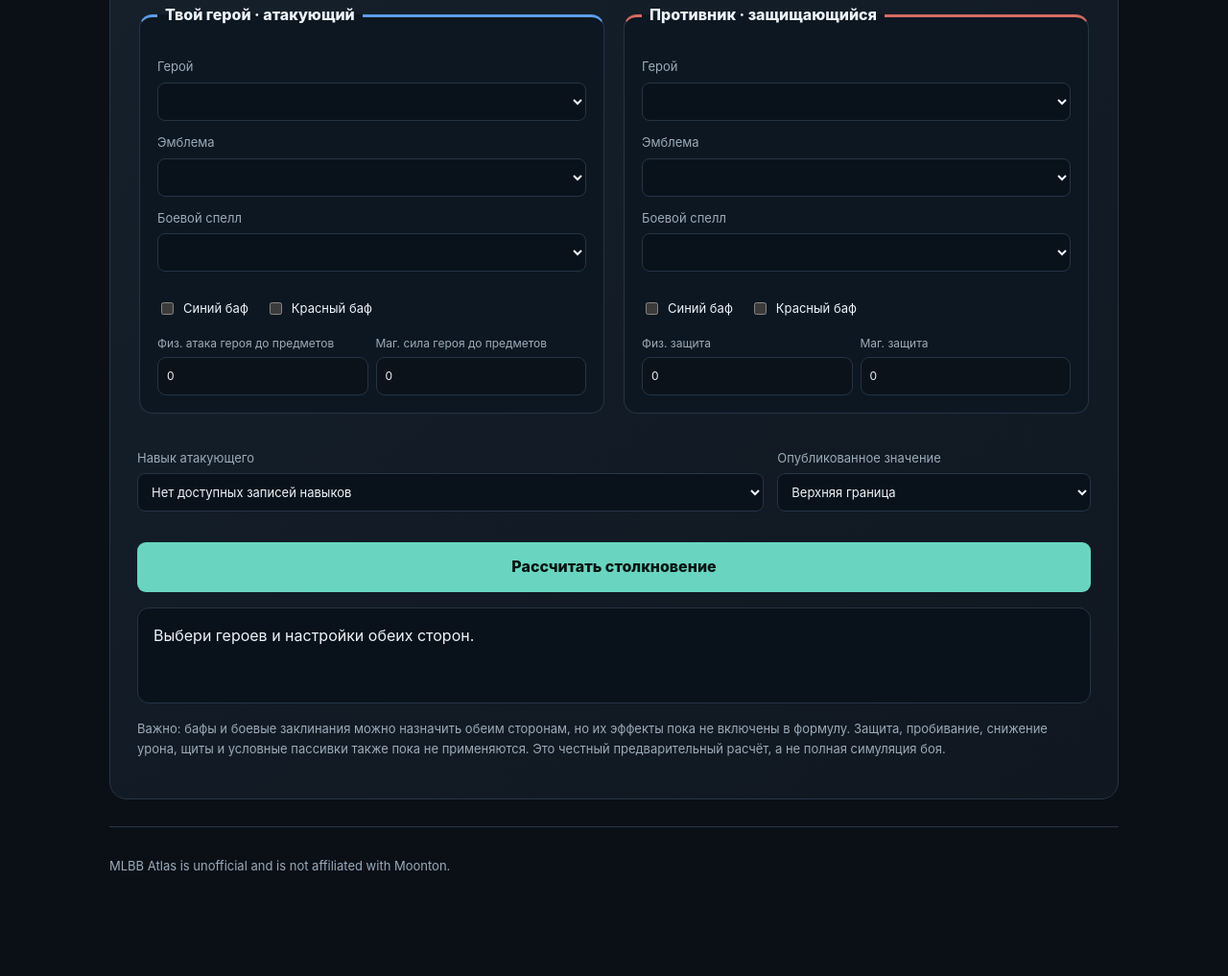
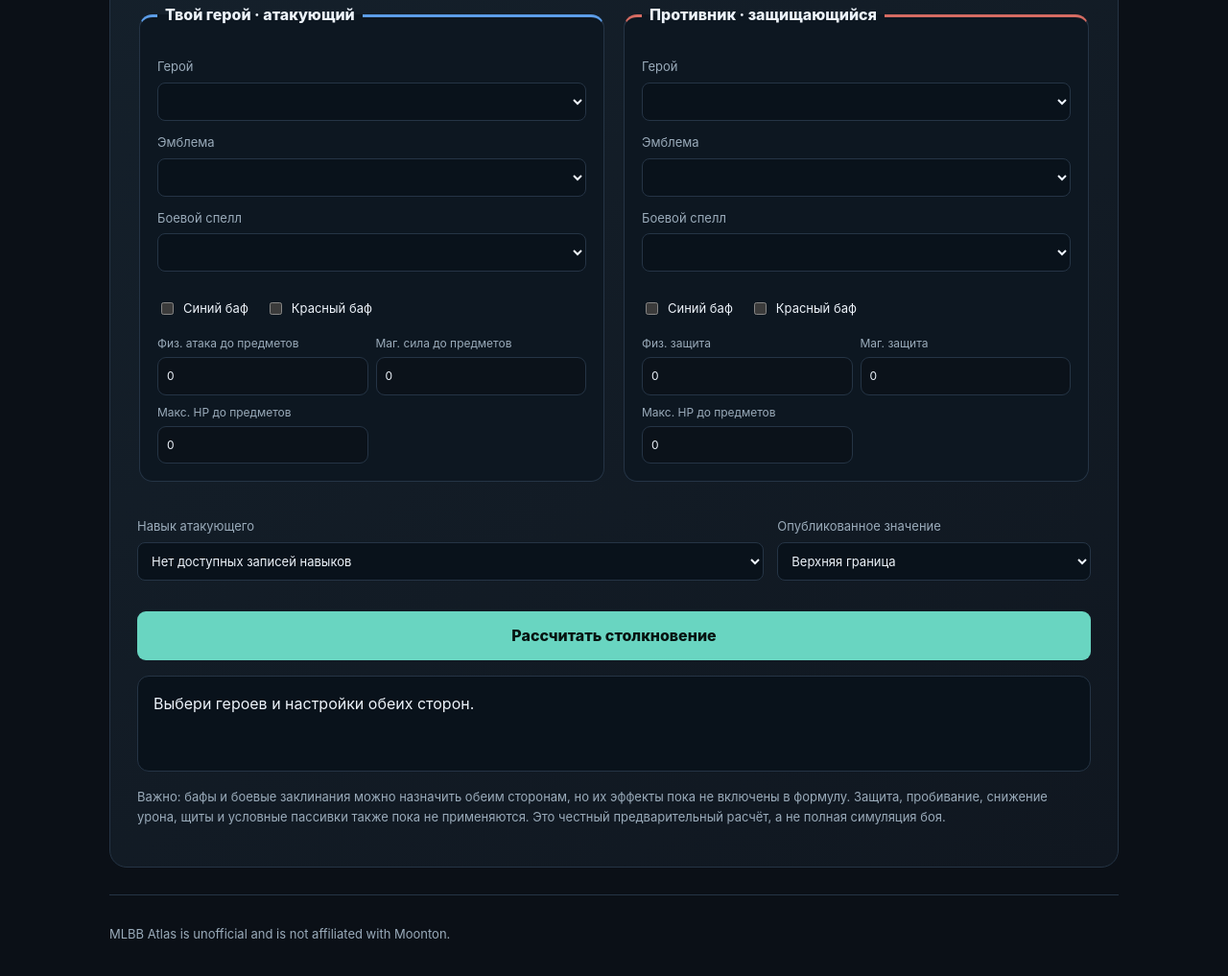
Before and after one commit to azartworld55-ctrl/mlbb-atlas, a plain HTML site: page frontend/index.html in a window 1280 px wide. Shown: the part 1882-2899 px from the top of the page at 96% size. Before the commit the page ends 2874 px from the top, so only its background shows below. Drawn offline with Linux system fonts and the light colour scheme; files that its build step writes are made by us from their sources; no server answers; files whose address does not match are found by name.

Commit message:
Add editable base HP fields to both matchup sides

```diff
--- a/frontend/index.html
+++ b/frontend/index.html
@@ -13,13 +13,13 @@
 <label>Герой<select id="attacker-hero"></select></label><label>Эмблема<select id="attacker-emblem"></select></label><label>Боевой спелл<select id="attacker-spell"></select></label>
 <div class="item-slots" id="attacker-items"></div>
 <div class="buff-row"><label><input type="checkbox" id="attacker-blue"> Синий баф</label><label><input type="checkbox" id="attacker-red"> Красный баф</label></div>
-<div class="stat-grid"><label>Физ. атака героя до предметов<input id="attacker-pa" type="number" min="0" value="0"></label><label>Маг. сила героя до предметов<input id="attacker-mp" type="number" min="0" value="0"></label></div>
+<div class="stat-grid"><label>Физ. атака до предметов<input id="attacker-pa" type="number" min="0" value="0"></label><label>Маг. сила до предметов<input id="attacker-mp" type="number" min="0" value="0"></label><label>Макс. HP до предметов<input id="attacker-hp" type="number" min="0" value="0"></label></div>
 </fieldset>
 <fieldset class="side-config defender-config"><legend>Противник · защищающийся</legend>
 <label>Герой<select id="defender-hero"></select></label><label>Эмблема<select id="defender-emblem"></select></label><label>Боевой спелл<select id="defender-spell"></select></label>
 <div class="item-slots" id="defender-items"></div>
 <div class="buff-row"><label><input type="checkbox" id="defender-blue"> Синий баф</label><label><input type="checkbox" id="defender-red"> Красный баф</label></div>
-<div class="stat-grid"><label>Физ. защита<input id="defender-pd" type="number" min="0" value="0"></label><label>Маг. защита<input id="defender-md" type="number" min="0" value="0"></label></div>
+<div class="stat-grid"><label>Физ. защита<input id="defender-pd" type="number" min="0" value="0"></label><label>Маг. защита<input id="defender-md" type="number" min="0" value="0"></label><label>Макс. HP до предметов<input id="defender-hp" type="number" min="0" value="0"></label></div>
 </fieldset></div>
 <div class="skill-controls"><label>Навык атакующего<select id="matchup-skill"><option value="">Нет доступных записей навыков</option></select></label><label>Опубликованное значение<select id="matchup-endpoint"><option value="high">Верхняя граница</option><option value="low">Нижняя граница</option></select></label></div>
 <button id="matchup-calculate" type="button">Рассчитать столкновение</button>
```
